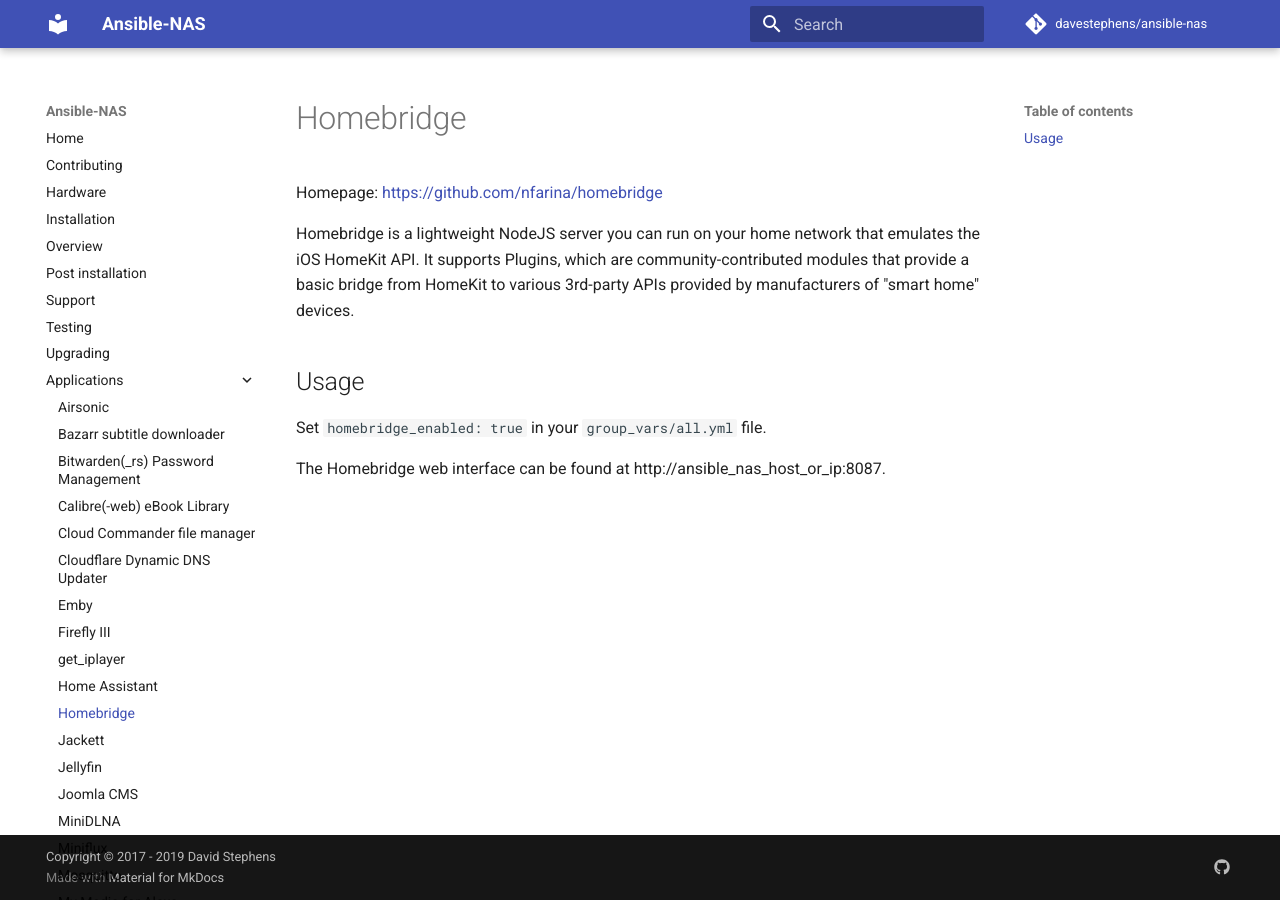
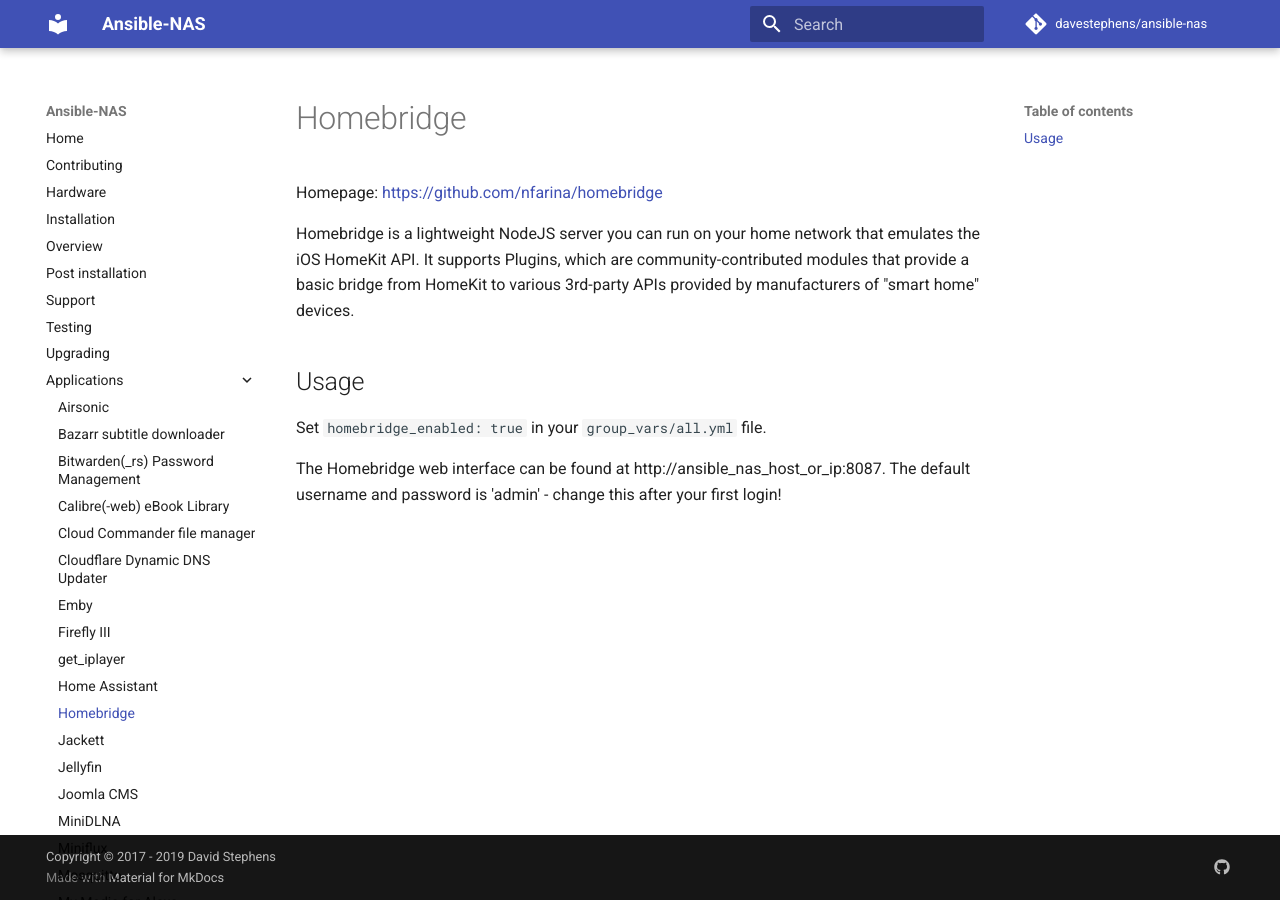
Before and after one commit to davestephens/ansible-nas, an MkDocs documentation site: the page built from docs/applications/homebridge.md, in a window 1280 px wide. Built offline with MkDocs 1.6.1 and Material for MkDocs 9.7.7, drawn with Linux system fonts in a browser that asks for light colours; comment, search, counter and statistics services are not loaded.

Commit message:
Add default username and password to homebridge docs

```diff
--- a/docs/applications/homebridge.md
+++ b/docs/applications/homebridge.md
@@ -8,4 +8,4 @@ Homebridge is a lightweight NodeJS server you can run on your home network that
 
 Set `homebridge_enabled: true` in your `group_vars/all.yml` file.
 
-The Homebridge web interface can be found at http://ansible_nas_host_or_ip:8087.
+The Homebridge web interface can be found at http://ansible_nas_host_or_ip:8087. The default username and password is 'admin' - change this after your first login!
```
